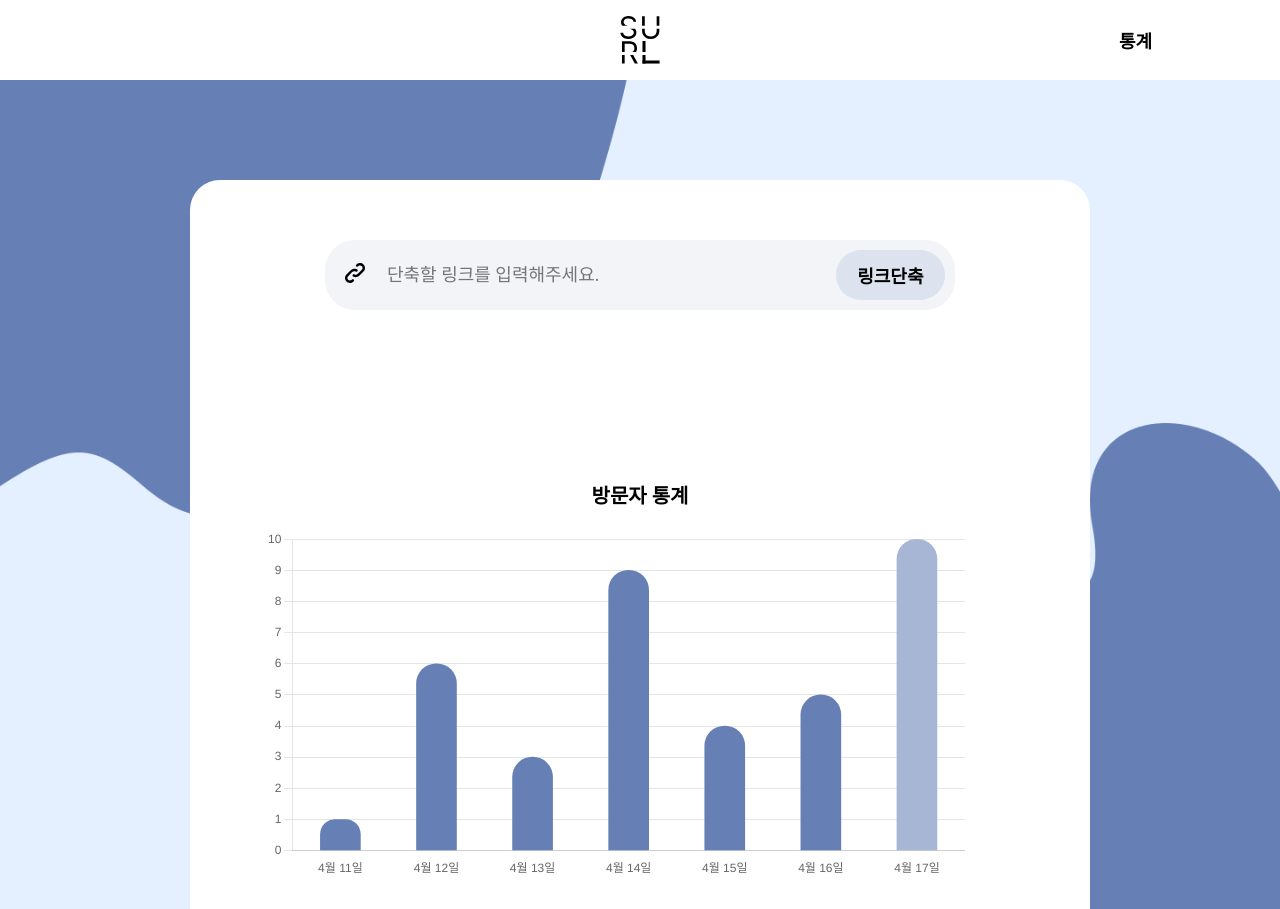
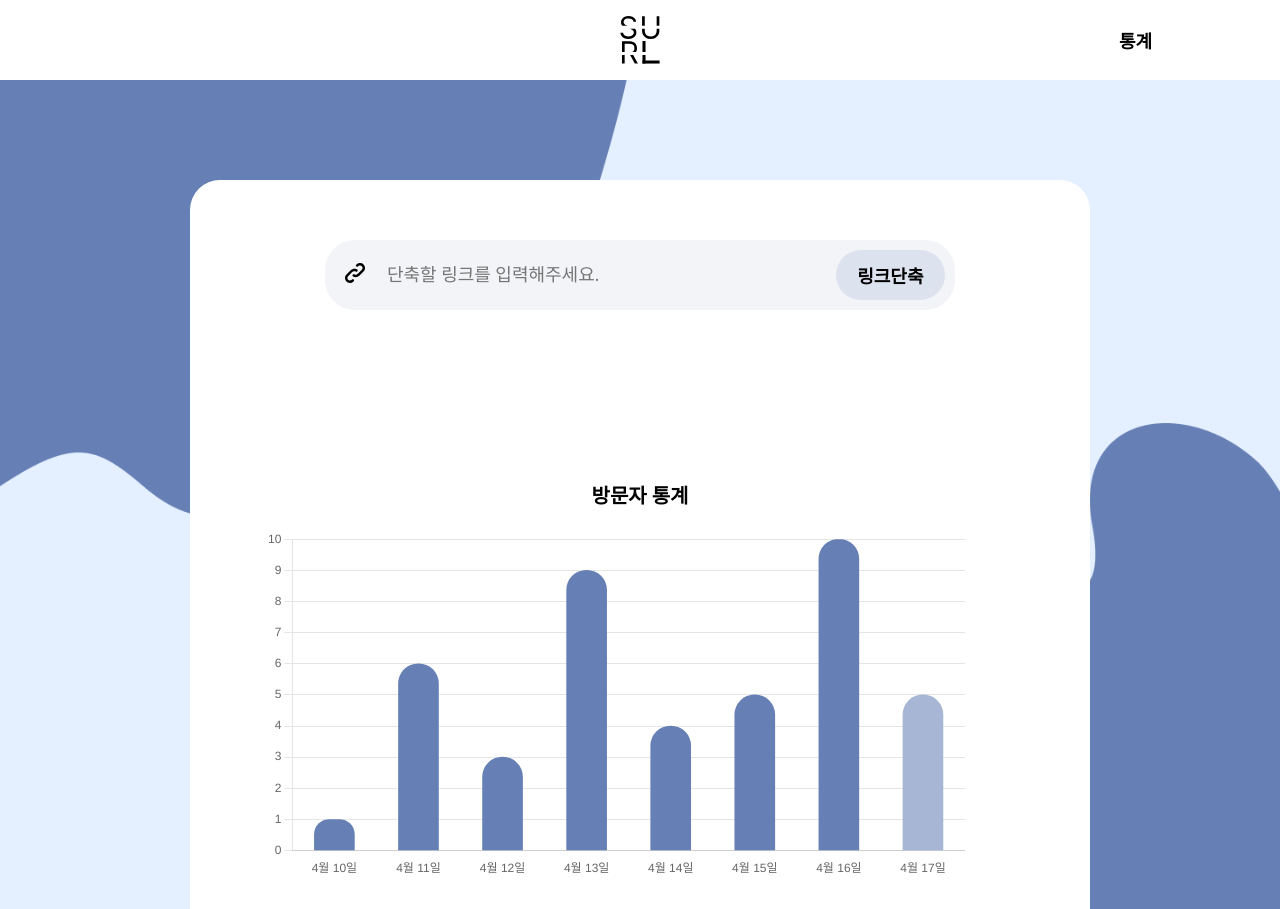
Before and after one commit to team-surl/SURL-FE, a React (Create React App) app: page / in a window 1280 px wide. Shown: the top 909 px of the page. Built offline with nearby package versions, Linux system fonts and the light colour scheme; no server answers.

Commit message:
fix : 날짜 오류 수정
날짜 오류 수정

```diff
--- a/src/components/chart/dayChart/index.tsx
+++ b/src/components/chart/dayChart/index.tsx
@@ -6,13 +6,13 @@ ChartJS.register(...registerables);
 
 function DayChart() {
   const dayLabels: String[] = [];
-  const dataList = [1, 6, 3, 9, 4, 5, 10]; //더미 데이터
+  const dataList = [1, 6, 3, 9, 4, 5, 10, 5]; //더미 데이터
 
   let date = new Date();
   const thisday = date.getDate();
   const thisMonth = date.getMonth() + 1;
 
-  for (let i = 0; i < 7; i++) {
+  for (let i = 0; i <= 7; i++) {
     if (thisday - i <= 0) {
       let weekAgo = date.setDate(thisday - i);
       date = new Date(weekAgo);
@@ -61,6 +61,7 @@ function DayChart() {
           "#6680B5",
           "#6680B5",
           "#6680B5",
+          "#6680B5",
           "#A8B6D5",
         ],
       },
```
